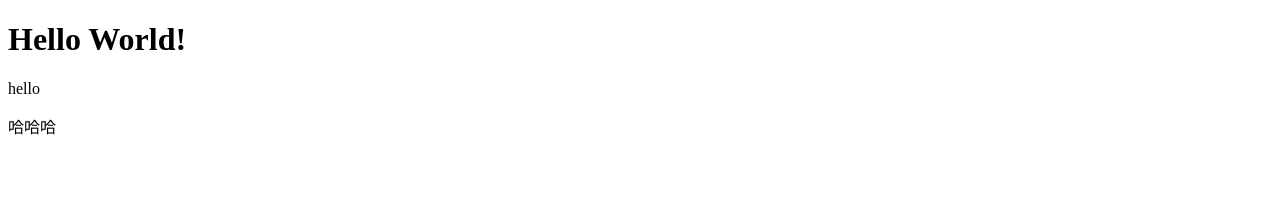
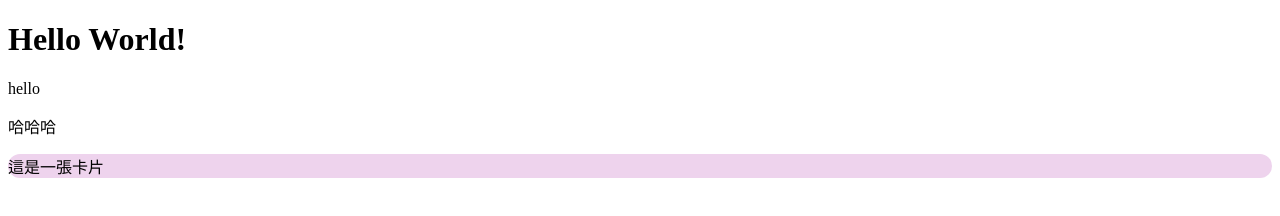
Before and after one commit to yiiijie/test, a plain HTML site: page index.html in a window 1280 px wide. Drawn offline with Linux system fonts and the light colour scheme.

Commit message:
新增index.css

```diff
--- /dev/null
+++ b/index.css
@@ -0,0 +1,4 @@
+.card {
+    background-color: rgb(238, 211, 237);
+    border-radius: 12px;
+}
--- a/index.html
+++ b/index.html
@@ -4,10 +4,14 @@
     <meta charset="UTF-8">
     <meta name="viewport" content="width=device-width, initial-scale=1.0">
     <title>Document</title>
+    <link rel="stylesheet" href="index.css">
 </head>
 <body>
     <h1>Hello World!</h1>
     <p>hello</p>
     <p>哈哈哈</p>
+    <div class="card">
+        <p>這是一張卡片</p>
+    </div>
 </body>
 </html>
```
